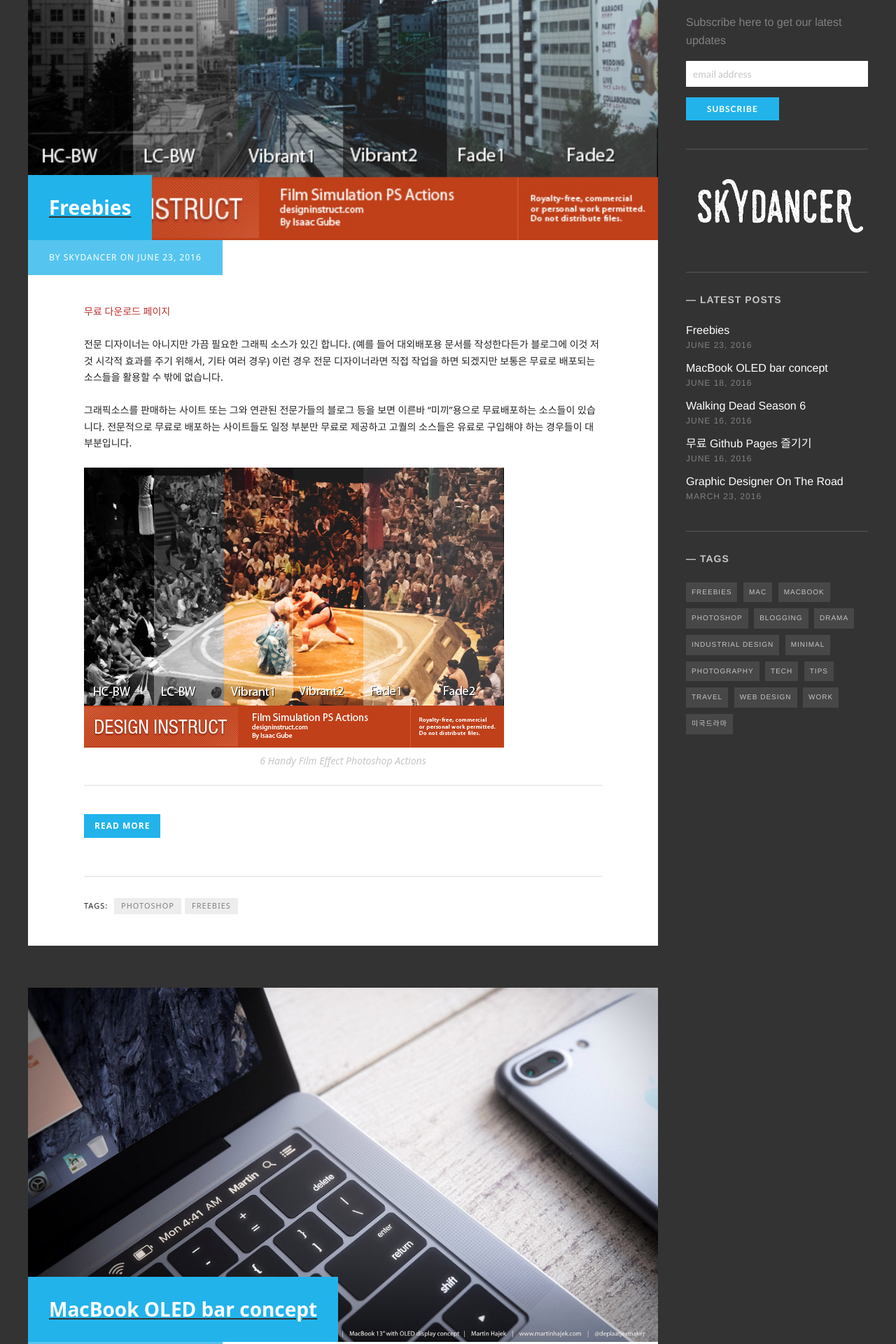
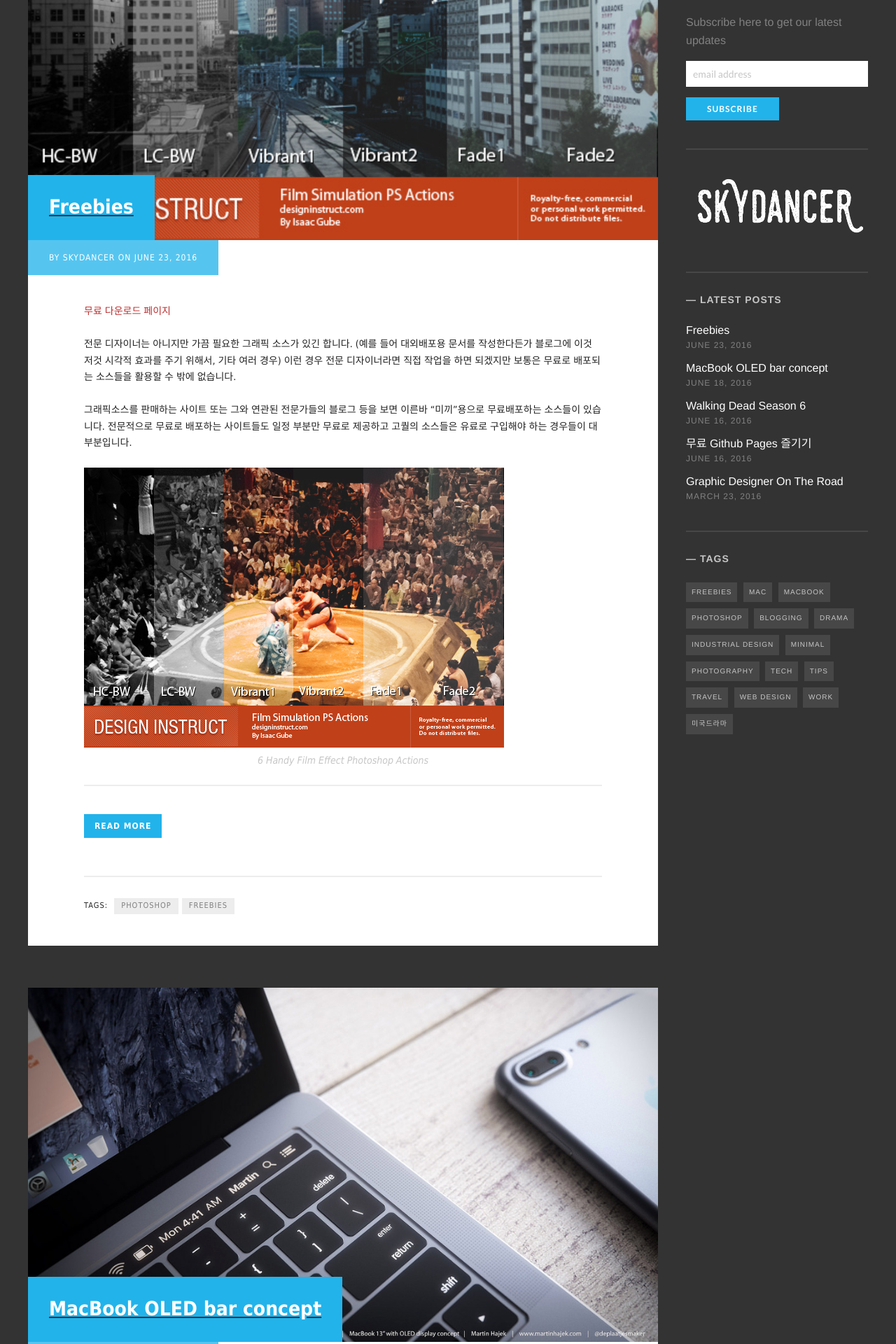
Before and after one commit to morgul71/morgul71.github.io, a Jekyll site: the page built from index.html, in a window 1280 px wide. Shown: the part 500-2420 px from the top of the page at 70% size. Built offline with Jekyll 4.4.1, drawn with Linux system fonts in a browser that asks for light colours; some web fonts are replaced; the list of posts is cut into pages by our own code.

Commit message:
Update main.scss

```diff
--- a/css/main.scss
+++ b/css/main.scss
@@ -204,14 +204,24 @@
  * ----------------------------------------------------------------------------
  */
 
-.post {
+/*.post {
     background-color: $white;
     font-family: "Apple SD Gothic Neo", 'Noto Sans', Helvetica, Arial, sans-serif;
     color: #222;
     font-size: 14px;
     margin-bottom: 60px;
     padding-bottom: 40px;
+}*/
+
+.post {
+    background-color: $white;
+    font-family: Tahoma,"굴림",Gulim,AppleSDGothicNeo,AppleGothic, sans-serif;
+    color: #222;
+    font-size: 14px;
+    margin-bottom: 60px;
+    padding-bottom: 40px;
 }
+
 .post a {
     /*color: $picton-blue;*/
     color: #BE2E2F;
```
